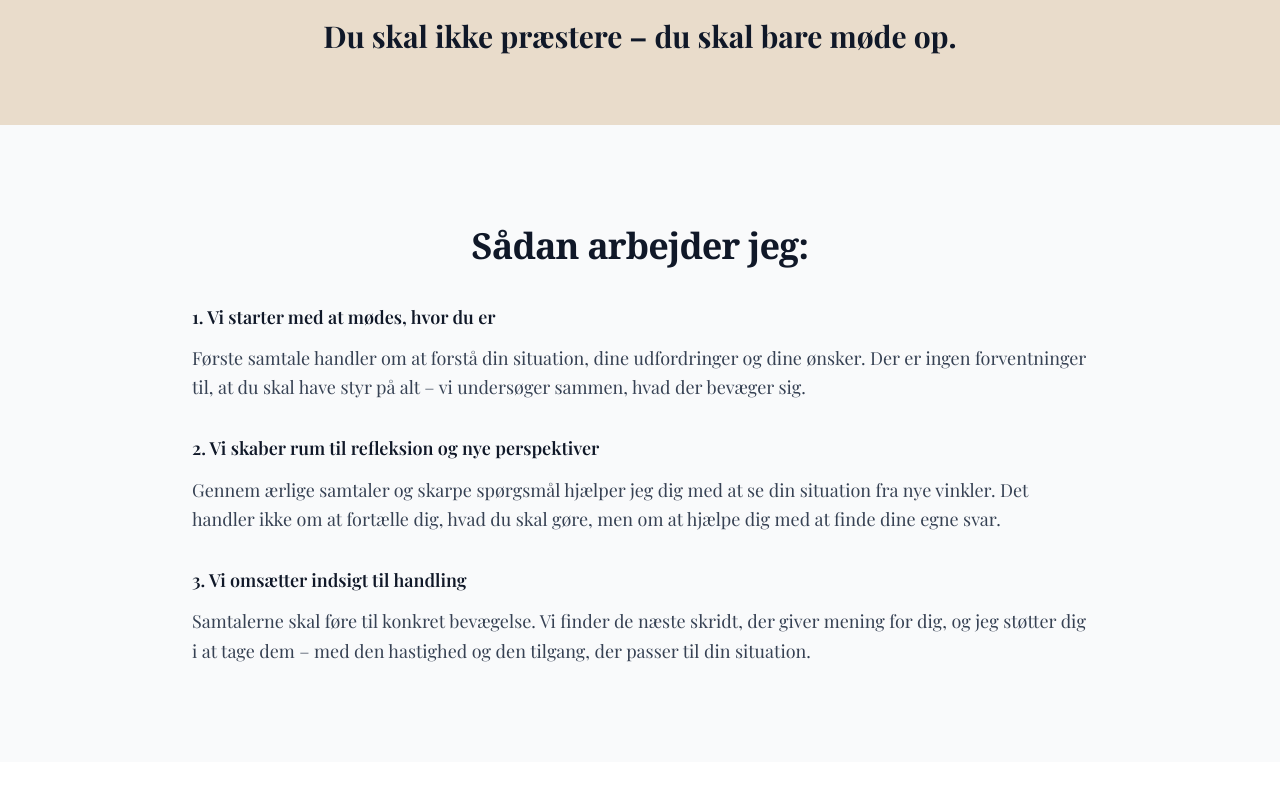
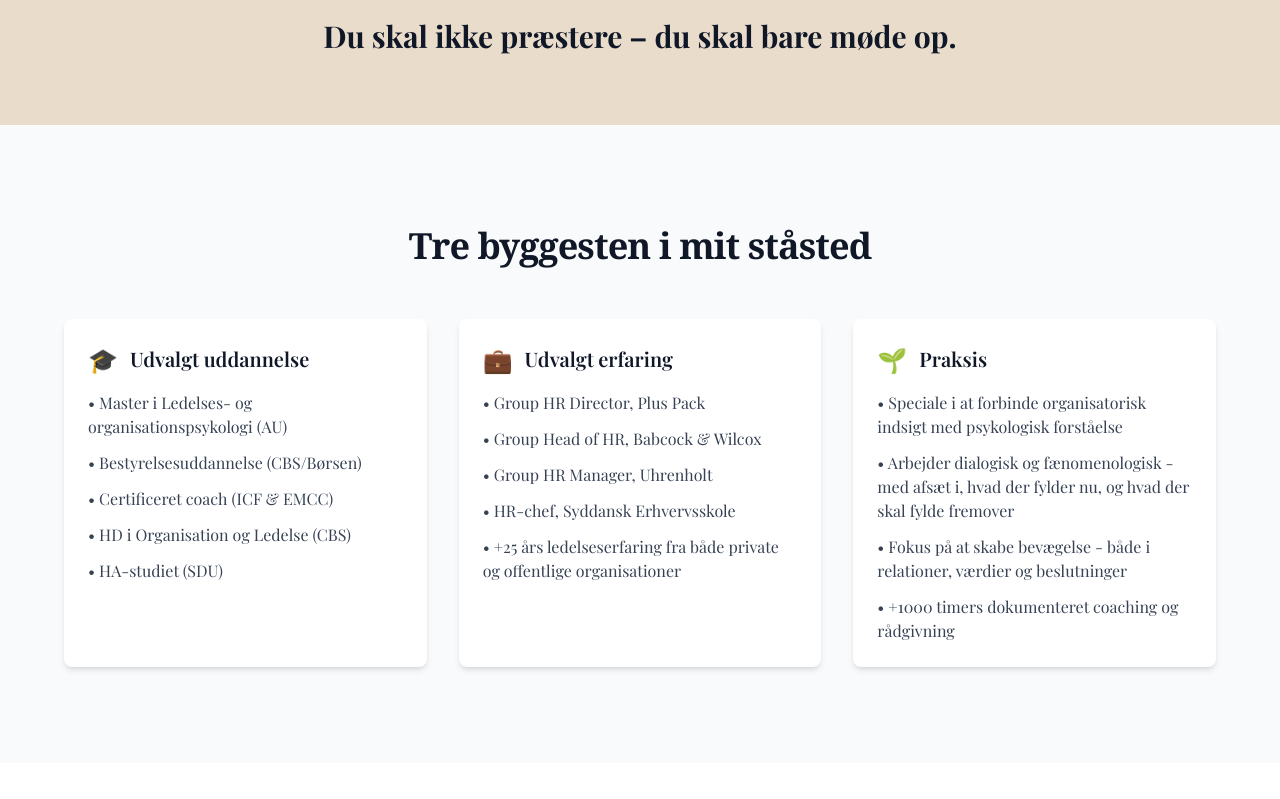
Before and after one commit to nordic-agency/marielouisestokholm, a Next.js app: page /om-mig in a window 1280 px wide. Shown: the part 2101-2900 px from the top of the page. Built offline with nearby package versions, Linux system fonts and the light colour scheme.

Commit message:
V2 Revision: Added 'Tre byggesten i mit ståsted' section with three columns (Uddannelse, Erfaring, Praksis)

```diff
--- a/src/app/om-mig/page.tsx
+++ b/src/app/om-mig/page.tsx
@@ -84,8 +84,62 @@ export default function AboutPage() {
         </div>
       </section>
 
+      {/* Tre byggesten i mit ståsted */}
+      <section className="bg-gray-50 py-24 px-6">
+        <div className="max-w-6xl mx-auto">
+          <h2 className="text-3xl md:text-4xl font-serif font-bold text-gray-900 leading-snug tracking-tight mb-12 text-center">
+            Tre byggesten i mit ståsted
+          </h2>
+          <div className="grid md:grid-cols-3 gap-8">
+            {/* Udvalgt uddannelse */}
+            <div className="bg-white rounded-lg shadow-md p-6">
+              <div className="flex items-center mb-4">
+                <span className="text-2xl mr-3">🎓</span>
+                <h3 className="text-xl font-semibold text-gray-900">Udvalgt uddannelse</h3>
+              </div>
+              <ul className="space-y-3 text-gray-700">
+                <li>• Master i Ledelses- og organisationspsykologi (AU)</li>
+                <li>• Bestyrelsesuddannelse (CBS/Børsen)</li>
+                <li>• Certificeret coach (ICF & EMCC)</li>
+                <li>• HD i Organisation og Ledelse (CBS)</li>
+                <li>• HA-studiet (SDU)</li>
+              </ul>
+            </div>
+
+            {/* Udvalgt erfaring */}
+            <div className="bg-white rounded-lg shadow-md p-6">
+              <div className="flex items-center mb-4">
+                <span className="text-2xl mr-3">💼</span>
+                <h3 className="text-xl font-semibold text-gray-900">Udvalgt erfaring</h3>
+              </div>
+              <ul className="space-y-3 text-gray-700">
+                <li>• Group HR Director, Plus Pack</li>
+                <li>• Group Head of HR, Babcock & Wilcox</li>
+                <li>• Group HR Manager, Uhrenholt</li>
+                <li>• HR-chef, Syddansk Erhvervsskole</li>
+                <li>• +25 års ledelseserfaring fra både private og offentlige organisationer</li>
+              </ul>
+            </div>
+
+            {/* Praksis */}
+            <div className="bg-white rounded-lg shadow-md p-6">
+              <div className="flex items-center mb-4">
+                <span className="text-2xl mr-3">🌱</span>
+                <h3 className="text-xl font-semibold text-gray-900">Praksis</h3>
+              </div>
+              <ul className="space-y-3 text-gray-700">
+                <li>• Speciale i at forbinde organisatorisk indsigt med psykologisk forståelse</li>
+                <li>• Arbejder dialogisk og fænomenologisk - med afsæt i, hvad der fylder nu, og hvad der skal fylde fremover</li>
+                <li>• Fokus på at skabe bevægelse - både i relationer, værdier og beslutninger</li>
+                <li>• +1000 timers dokumenteret coaching og rådgivning</li>
+              </ul>
+            </div>
+          </div>
+        </div>
+      </section>
+
       {/* Sådan arbejder jeg */}
-      <section className="bg-gray-50 py-24 px-6">
+      <section className="bg-white py-24 px-6">
         <div className="max-w-4xl mx-auto">
           <h2 className="text-3xl md:text-4xl font-serif font-bold text-gray-900 leading-snug tracking-tight mb-8 text-center">
             Sådan arbejder jeg:
```
